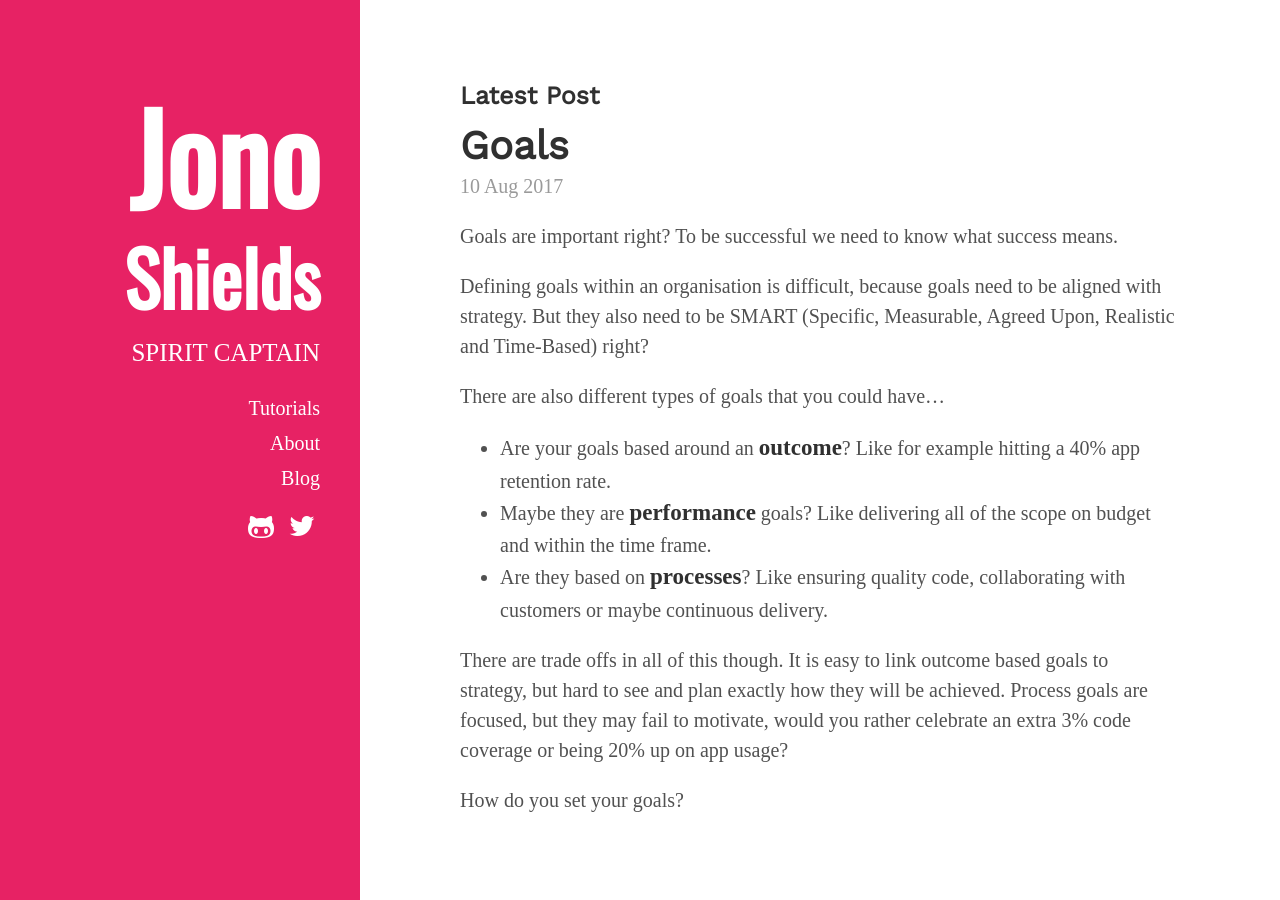
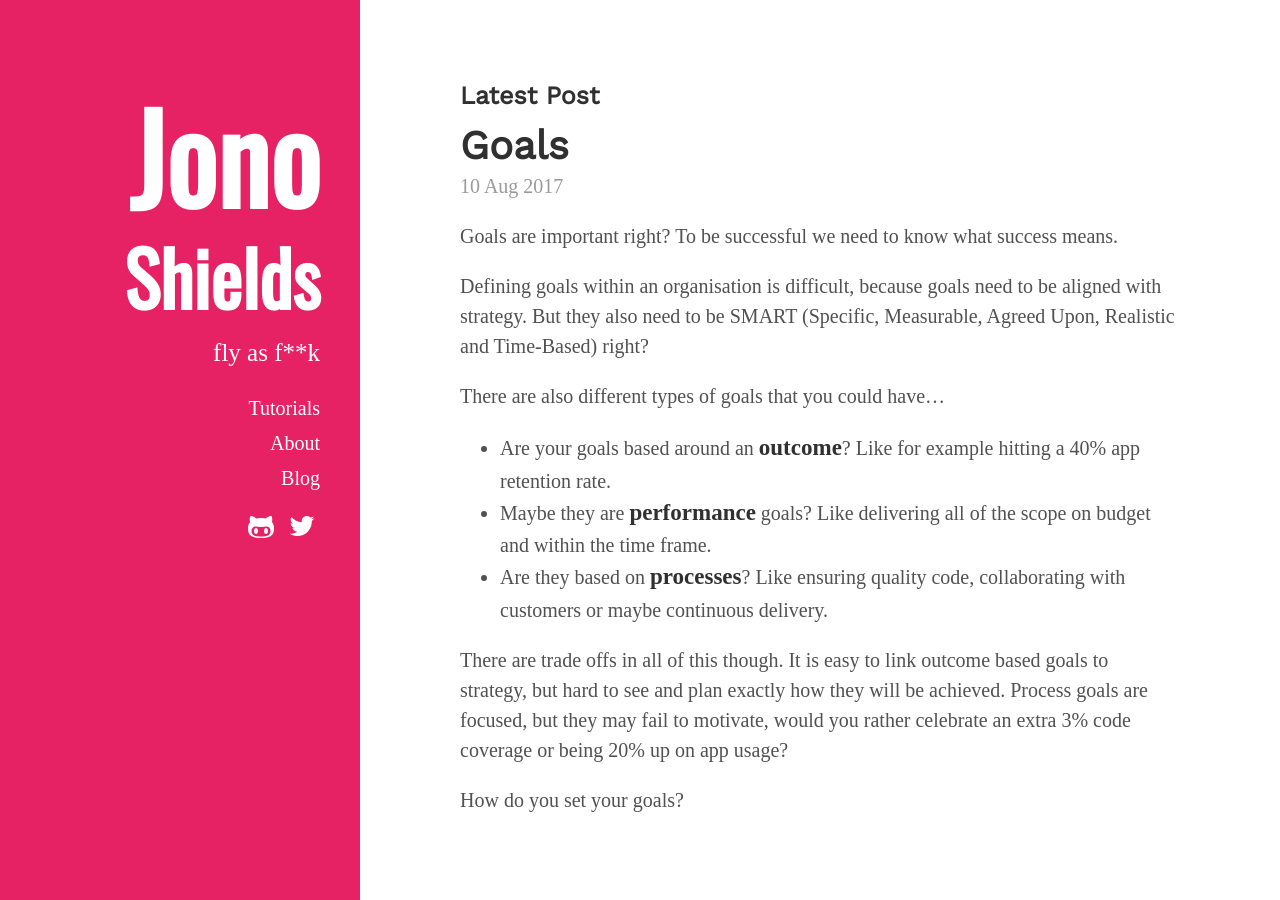
Before and after one commit to foopod/blog-2.0, a Jekyll site: the page built from index.html, in a window 1280 px wide. Built offline with Jekyll 4.4.1, drawn with Linux system fonts in a browser that asks for light colours; nearby versions of some CDN libraries; some web fonts are replaced; the list of posts is cut into pages by our own code; comment, search, counter and statistics services are not loaded.

Commit message:
Update _config.yml

```diff
--- a/_config.yml
+++ b/_config.yml
@@ -7,7 +7,7 @@ permalink:        pretty
 
 # Setup
 title:            Jono
-tagline:          'SPIRIT CAPTAIN'
+tagline:          'fly as f**k'
 description:      'Jono Shields is a web developer, game programmer, coffee addict...'
 url:              https://jonoshields.com
 baseurl:          ''
```
